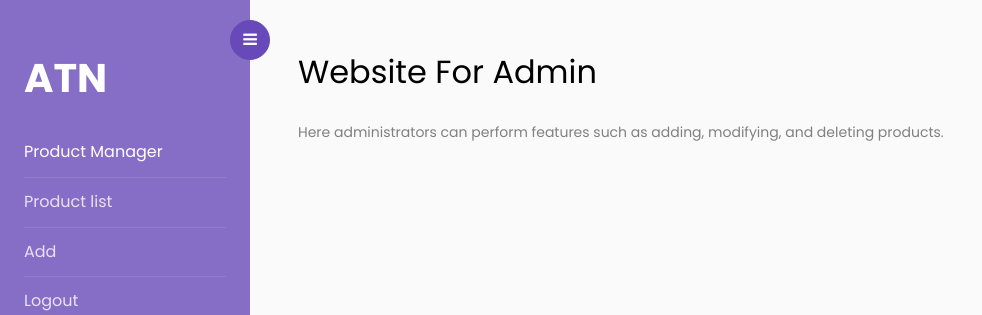
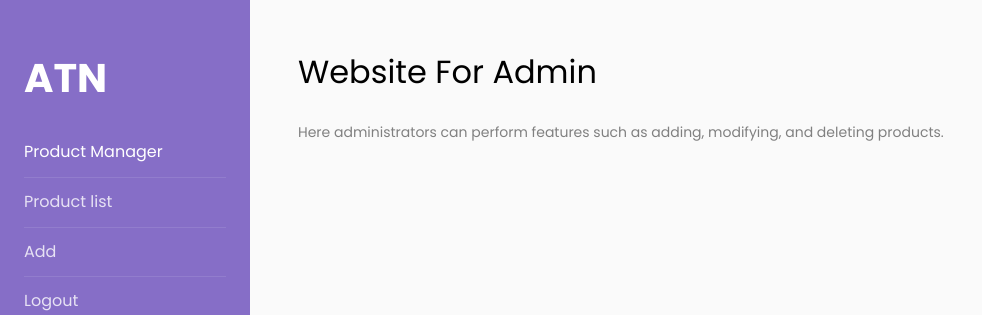
Before and after one commit to kentdn201/webnhac, a PHP site: page /admin/index.php in a window 1280 px wide. Shown: the top 315 px of the page, without its empty margins (0-982 px from the left). Run offline with PHP 8.4, Linux system fonts and the light colour scheme; some libraries are stand-ins or nearby versions.

Commit message:
Update header.php

```diff
--- a/admin/inc/header.php
+++ b/admin/inc/header.php
@@ -1,10 +1,5 @@
     <div class="wrapper d-flex align-items-stretch">
 	<nav id="sidebar">
-		<div class="custom-menu">
-			<button type="button" id="sidebarCollapse" class="btn btn-primary">
-	          	<i class="fa fa-bars"></i>
-	        	</button>
-   </div>
 	<div class="p-4 pt-5">
 		<h1><a href="index.php" class="logo">ATN</a></h1>
 	        <ul class="list-unstyled components mb-5">
```
